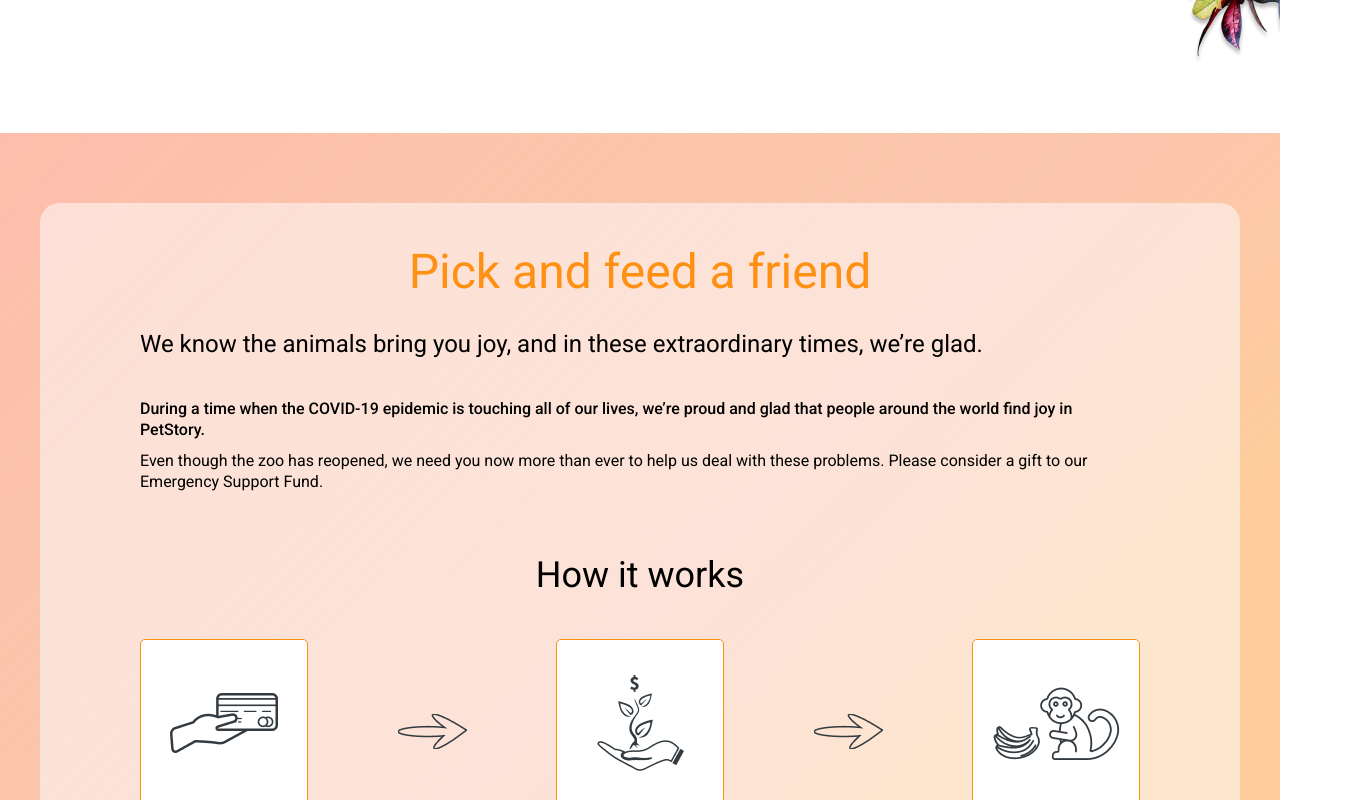
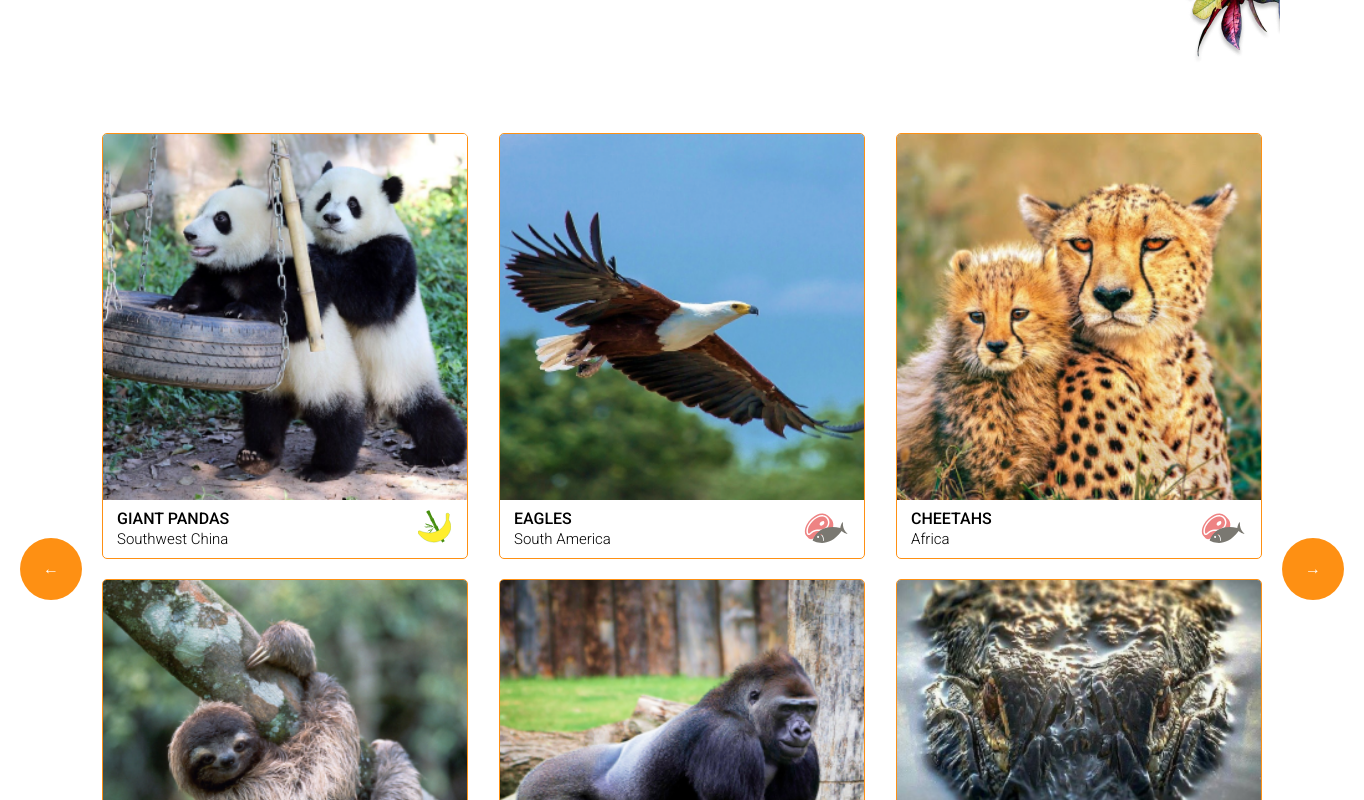
Before and after one commit to VerchkaFeya/online-zoo, a React (Create React App) app: page / in a window 1280 px wide. Shown: the part 1380-2180 px from the top of the page, 1364 px wide, since content can reach past the window. Built offline with nearby package versions, Linux system fonts and the light colour scheme.

Commit message:
layout/animals: add animals section to HomePage

```diff
--- a/src/pages/HomePage.tsx
+++ b/src/pages/HomePage.tsx
@@ -1,10 +1,11 @@
-import { Backstage, Hero, PickAndFeed, Testimonials } from "../sections";
+import { Backstage, Hero, PickAndFeed, Testimonials, Animals } from "../sections";
 
 export const HomePage = () => {
   return (
     <>
       <Hero />
       <Backstage />
+      <Animals />
       <PickAndFeed />
       <Testimonials />
     </>
```
